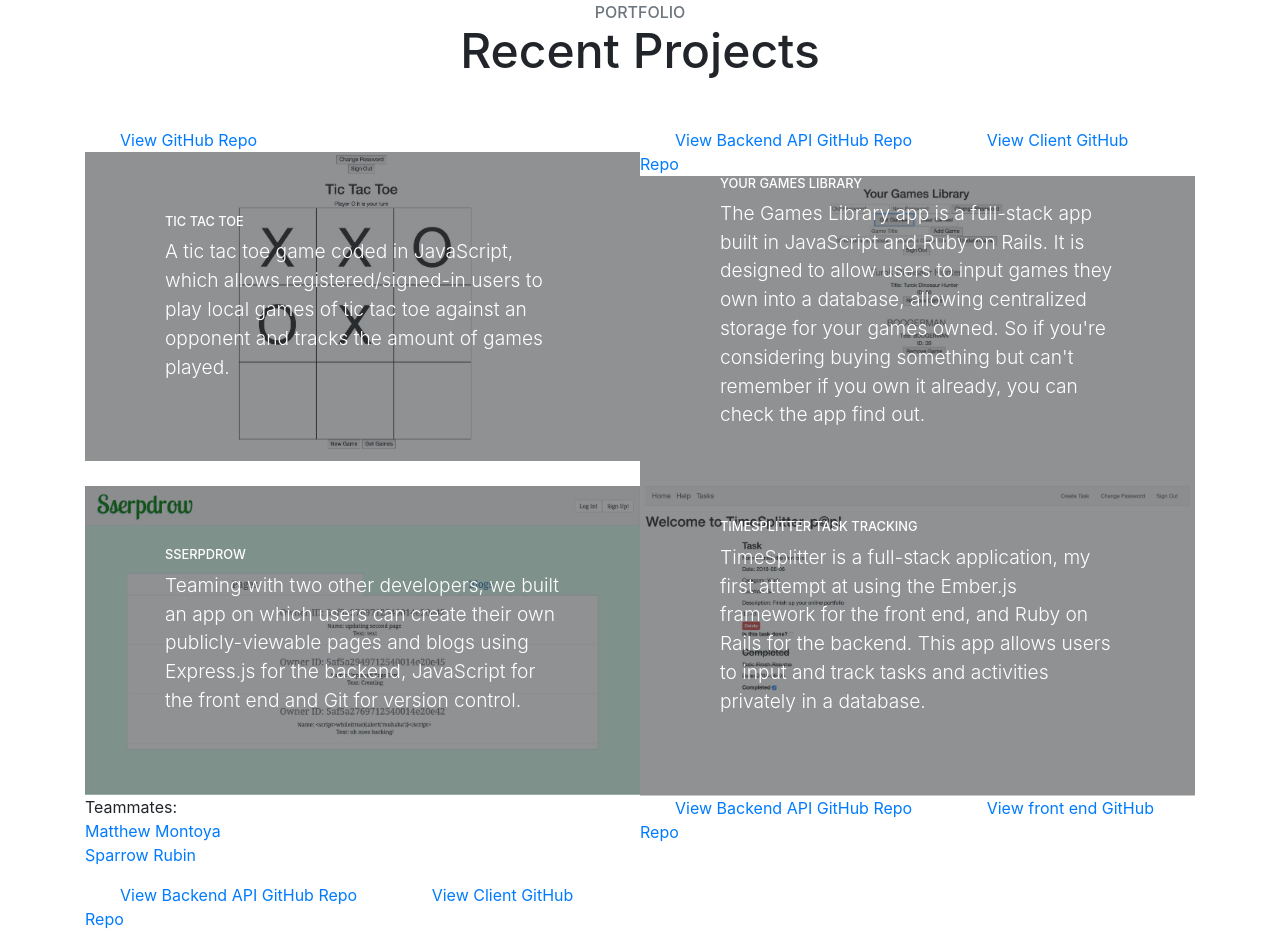
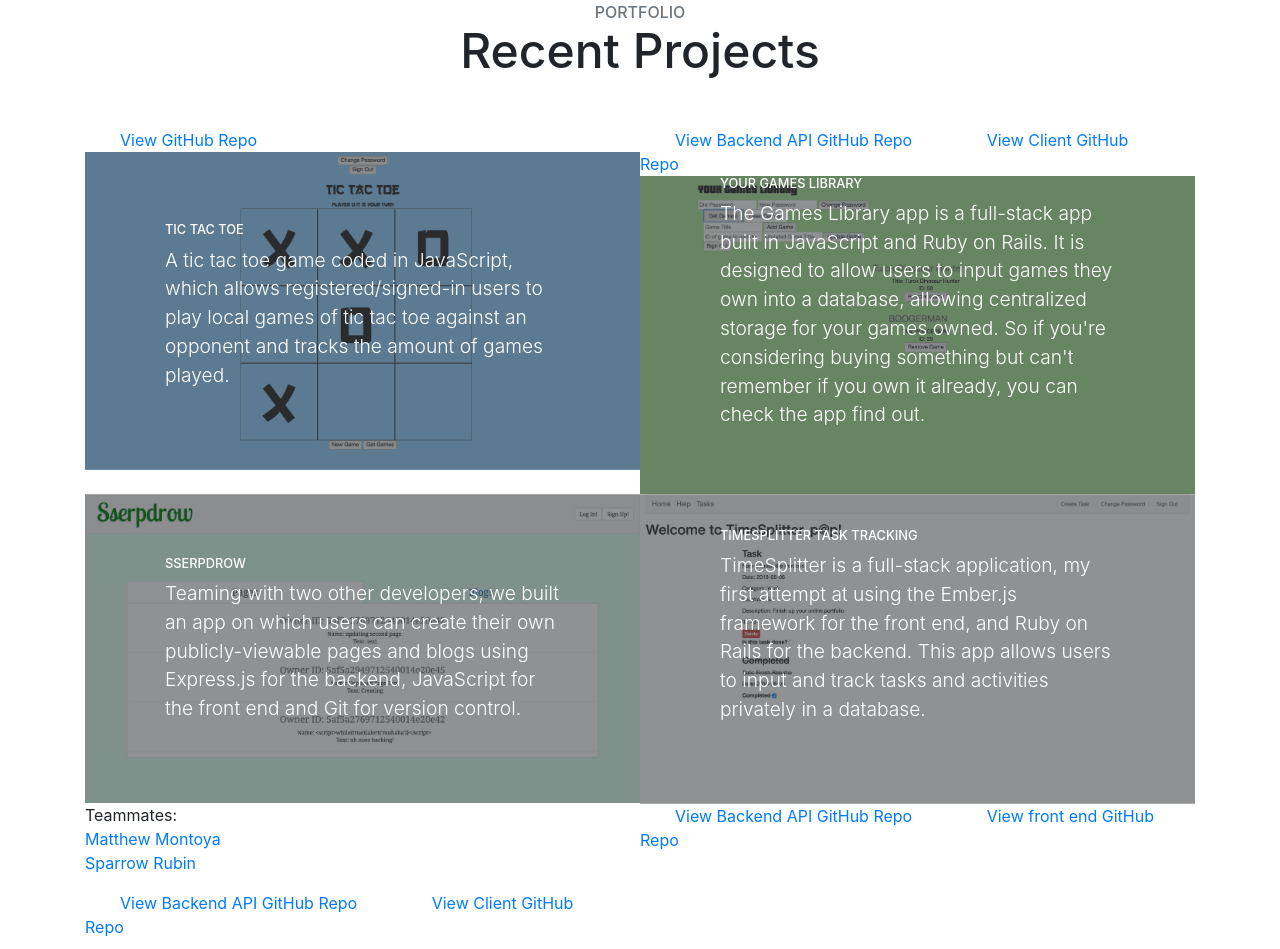
Before and after one commit to PatODay/patoday-portfolio-template, a website with bundled scripts: page index.html in a window 1280 px wide. Shown: the part 2616-3565 px from the top of the page. Built offline with nearby package versions, Linux system fonts and the light colour scheme; files whose address does not match are found by name.

Commit message:
Updated resume and project images
Updated resume and project images in the `img` folder as well as index.html

```diff
--- a/index.html
+++ b/index.html
@@ -210,7 +210,7 @@
                   <p class="mb-0">A tic tac toe game coded in JavaScript, which allows registered/signed-in users to play local games of tic tac toe against an opponent and tracks the amount of games played.</p>
                 </span>
               </span>
-              <img class="img-fluid" src="img/tic-tac-toe.jpg" alt="">
+              <img class="img-fluid" src="img/tictactoe.jpg" alt="">
             </a>
           </div>
           <div class="col-lg-6">
@@ -225,7 +225,7 @@
                   <p class="mb-0">The Games Library app is a full-stack app built in JavaScript and Ruby on Rails. It is designed to allow users to input games they own into a database, allowing centralized storage for your games owned. So if you're considering buying something but can't remember if you own it already, you can check the app find out.</p>
                 </span>
               </span>
-              <img class="img-fluid" src="img/game-library-img.jpg" alt="">
+              <img class="img-fluid" src="img/gamelibrary.jpg" alt="">
             </a>
           </div>
           <div class="col-lg-6">
```
Also changed, not shown: img/gamelibrary.jpg (added), img/portfolio-1.jpg (deleted), img/portfolio-2.jpg (deleted), img/portfolio-3.jpg (deleted), img/portfolio-4.jpg (deleted), img/tictactoe.jpg (added), 1 other file.
